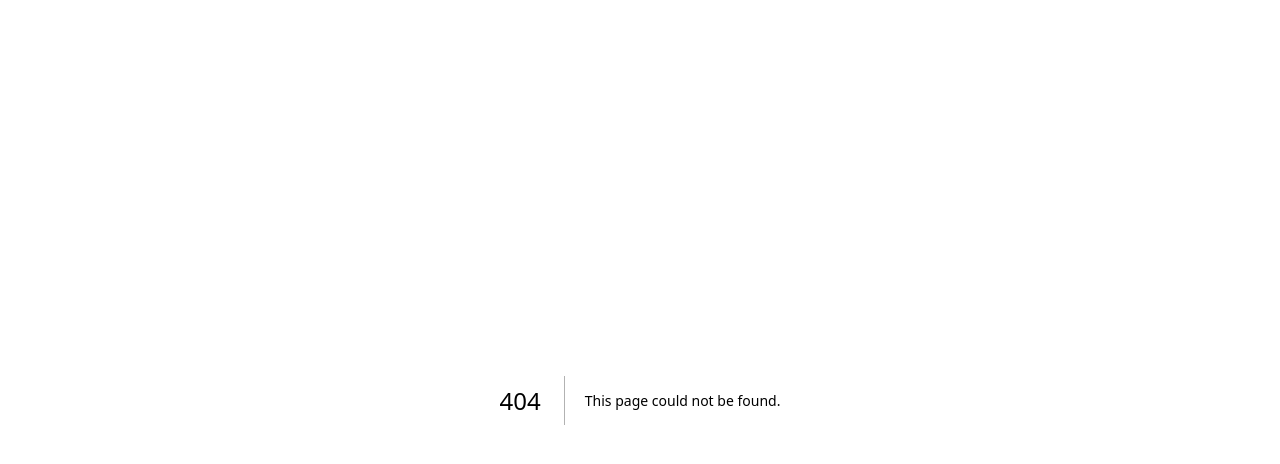
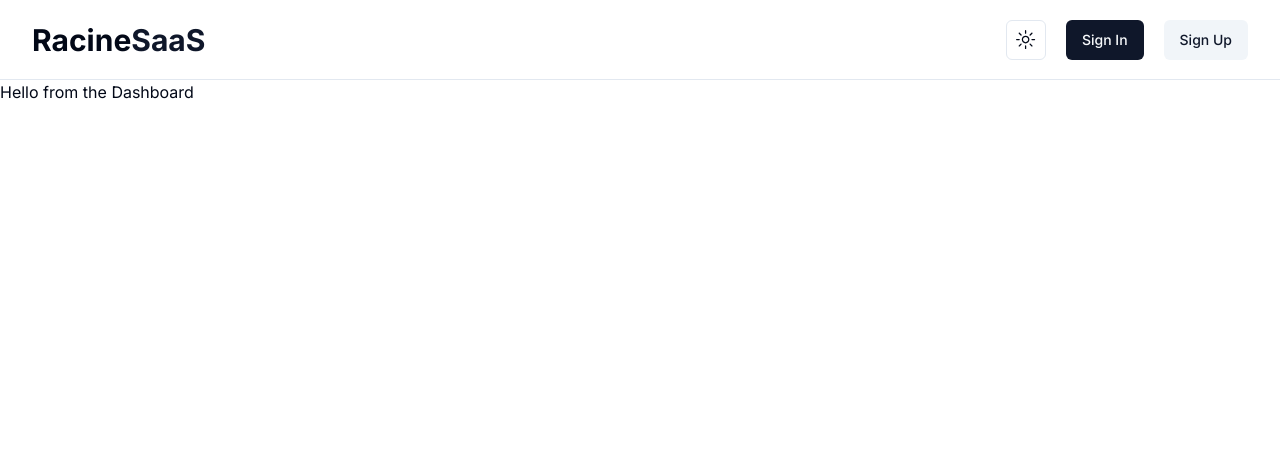
Before and after one commit to Racine14Creator/Racine-Saas, a Next.js app: page /dashboard in a window 1280 px wide. Before the commit this address had no page. Shown: the top 464 px of the page. Built offline with nearby package versions, Linux system fonts and the light colour scheme.

Commit message:
add: Navbar Kinde auth

```diff
--- /dev/null
+++ b/app/app/api/auth/[kindeAuth]/route.ts
@@ -0,0 +1,3 @@
+import { handleAuth } from "@kinde-oss/kinde-auth-nextjs/server";
+
+export const GET = handleAuth();
--- /dev/null
+++ b/app/components/Navbar.tsx
@@ -0,0 +1,29 @@
+import Link from "next/link"
+import { ThemeToggle } from "./Themetoggle"
+import { Button } from "@/components/ui/button"
+import { RegisterLink, LoginLink } from "@kinde-oss/kinde-auth-nextjs/components";
+
+
+const Navbar = () => {
+    return (
+        <nav className="border-b bg-background h-[10vh] flex items-center">
+            <div className="container mx-auto flex items-center justify-between">
+                <Link href={'/'}><h1 className="text-3xl font-bold">Racine<span className="text-primary">SaaS</span></h1></Link>
+                <div className="flex items-center gap-x-5">
+                    <ThemeToggle />
+                    <div className="flex items-center gap-x-5">
+                        <LoginLink>
+
+                            <Button>Sign In</Button>
+                        </LoginLink>
+                        <RegisterLink>
+                            <Button variant={'secondary'}>Sign Up</Button>
+                        </RegisterLink>
+                    </div>
+                </div>
+            </div>
+        </nav>
+    )
+}
+
+export default Navbar
--- /dev/null
+++ b/app/dashboard/page.tsx
@@ -0,0 +1,5 @@
+export default function DashboardPage() {
+    return (
+        <p>Hello from the Dashboard</p>
+    )
+}
--- a/app/globals.css
+++ b/app/globals.css
@@ -70,6 +70,7 @@
   * {
     @apply border-border;
   }
+
   body {
     @apply bg-background text-foreground;
   }
--- a/app/layout.tsx
+++ b/app/layout.tsx
@@ -2,6 +2,7 @@ import type { Metadata } from "next";
 import { Inter } from "next/font/google";
 import "./globals.css";
 import { ThemeProvider } from "./components/theme-provider";
+import Navbar from "./components/Navbar";
 
 const inter = Inter({ subsets: ["latin"] });
 
@@ -19,6 +20,7 @@ export default function RootLayout({
     <html lang="en">
       <body className={inter.className}>
         <ThemeProvider attribute="class" defaultTheme="system" enableSystem disableTransitionOnChange>
+          <Navbar />
           {children}
         </ThemeProvider>
       </body>
--- a/package.json
+++ b/package.json
@@ -9,6 +9,7 @@
     "lint": "next lint"
   },
   "dependencies": {
+    "@kinde-oss/kinde-auth-nextjs": "^2.2.2",
     "@radix-ui/react-dropdown-menu": "^2.0.6",
     "@radix-ui/react-icons": "^1.3.0",
     "@radix-ui/react-slot": "^1.0.2",
```
Also changed, not shown: 2 other files (tests, documents, lock files or other folders).
